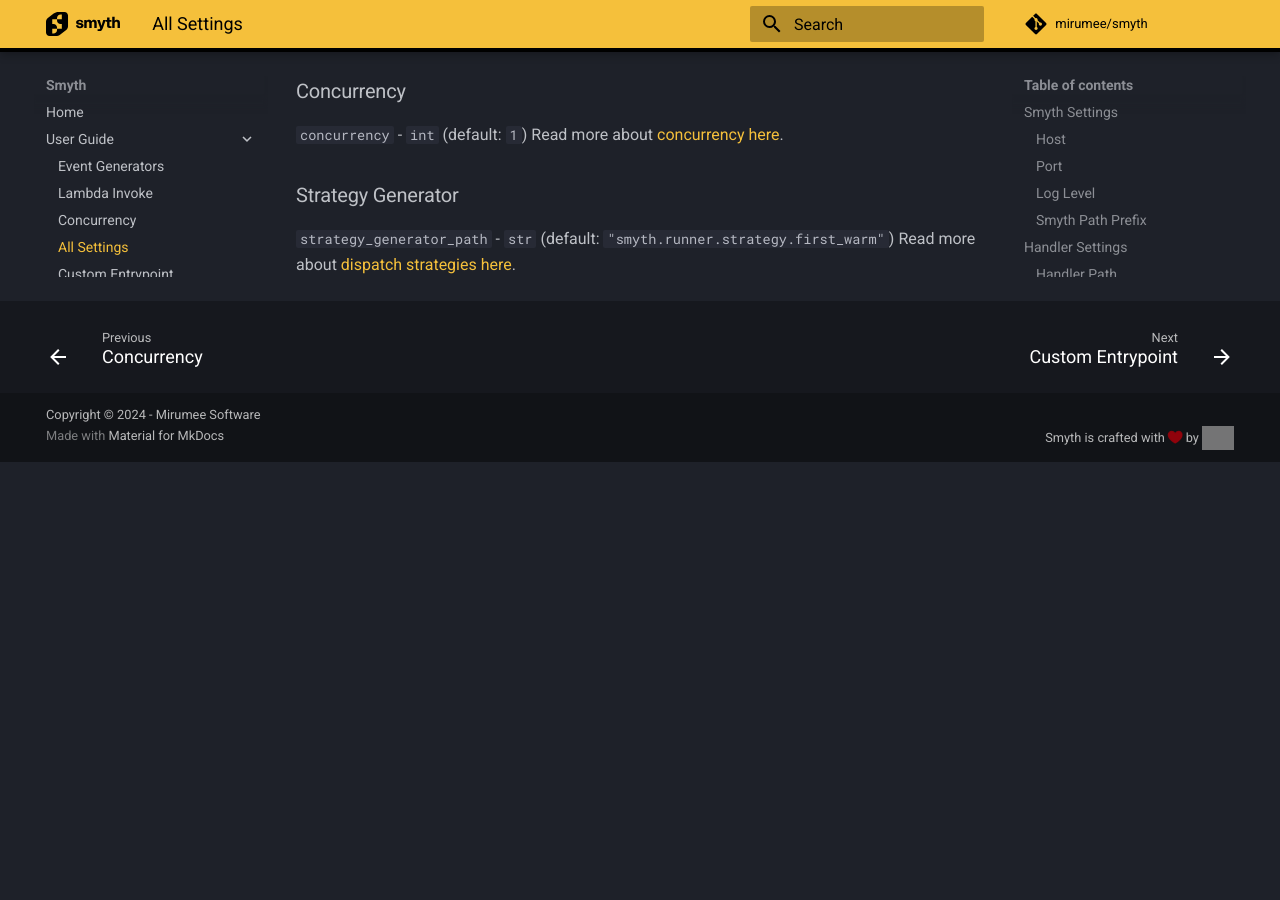
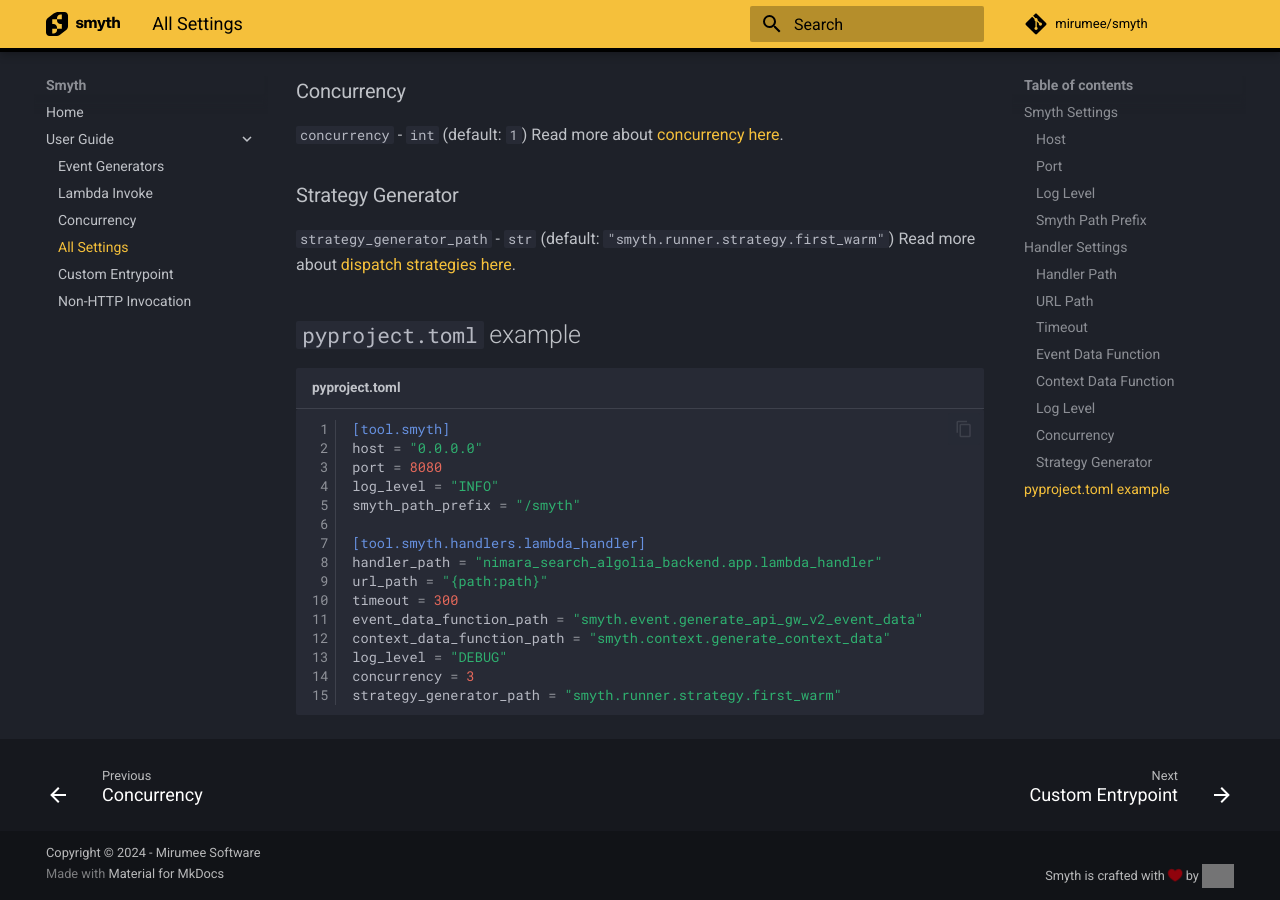
Before and after one commit to mirumee/smyth, an MkDocs documentation site: the page built from docs/user_guide/all_settings.md, in a window 1280 px wide and 900 px high, scrolled down 1549 px. Built offline with MkDocs 1.6.1 and Material for MkDocs 9.7.7, drawn with Linux system fonts in a browser that asks for light colours; comment, search, counter and statistics services are not loaded; before the commit the page ends 2011 px from its top, so only the background shows below that; grey boxes are pictures that could not be loaded.

Commit message:
docs: add a toml snippet with a full example to copy

````diff
--- a/docs/user_guide/all_settings.md
+++ b/docs/user_guide/all_settings.md
@@ -53,3 +53,24 @@
 ### Strategy Generator
 
 `strategy_generator_path` - `str` (default: `"smyth.runner.strategy.first_warm"`) Read more about [dispatch strategies here](concurrency.md/#dispatch-strategy).
+
+
+## `pyproject.toml` example
+
+```toml title='pyproject.toml' linenums="1"
+[tool.smyth]
+host = "0.0.0.0"
+port = 8080
+log_level = "INFO"
+smyth_path_prefix = "/smyth"
+
+[tool.smyth.handlers.lambda_handler]
+handler_path = "nimara_search_algolia_backend.app.lambda_handler"
+url_path = "{path:path}"
+timeout = 300
+event_data_function_path = "smyth.event.generate_api_gw_v2_event_data"
+context_data_function_path = "smyth.context.generate_context_data"
+log_level = "DEBUG"
+concurrency = 3
+strategy_generator_path = "smyth.runner.strategy.first_warm"
+```
--- a/pyproject.toml
+++ b/pyproject.toml
@@ -48,7 +48,7 @@
 [project.optional-dependencies]
 dev = ["ipdb"]
 types = ["mypy>=1.0.0", "pytest", "types-toml", "pytest-asyncio"]
-docs = ["mkdocs-material", "termynal"]
+docs = ["mkdocs-material~=9.0", "termynal"]
 
 [tool.hatch.version]
 path = "src/smyth/__about__.py"
````
